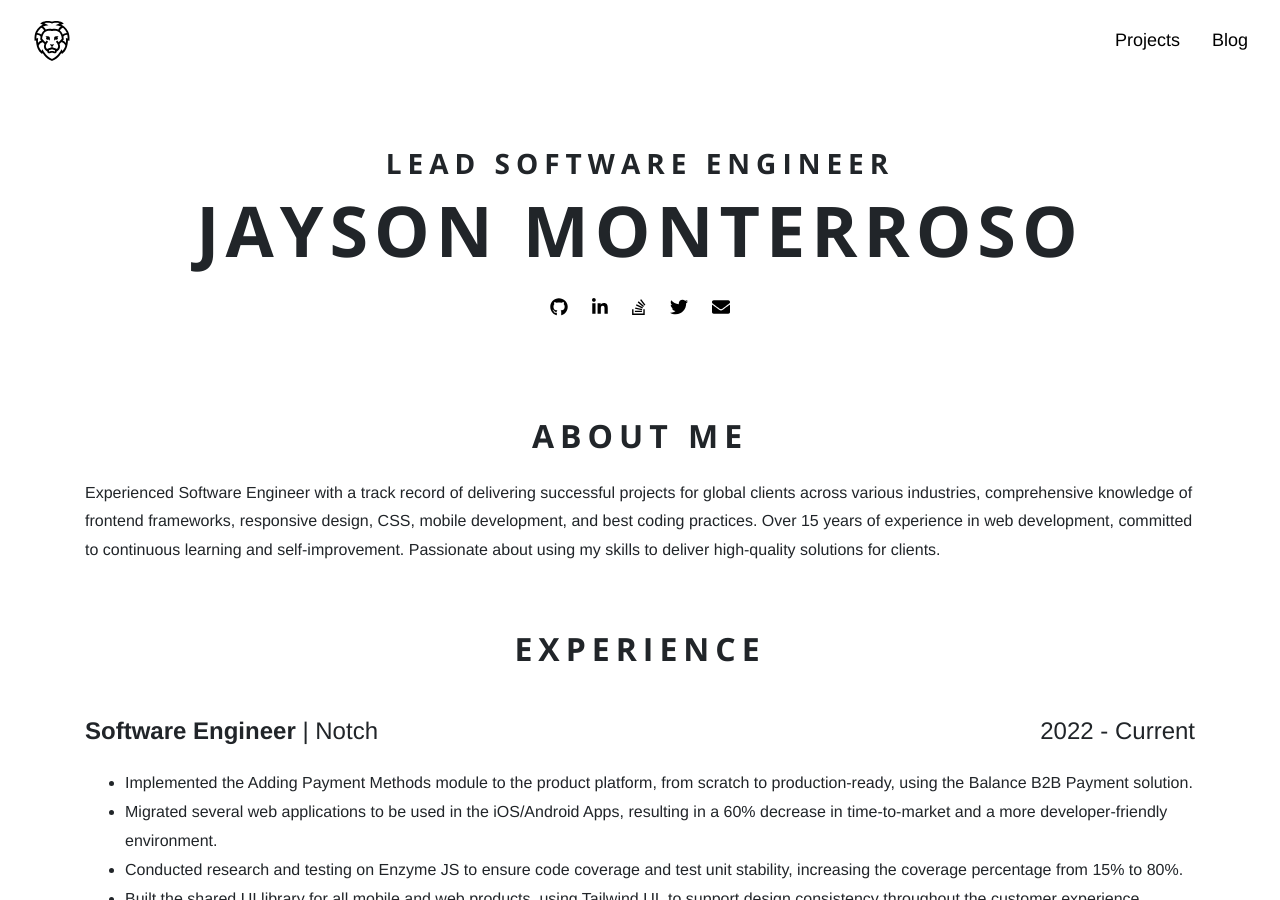
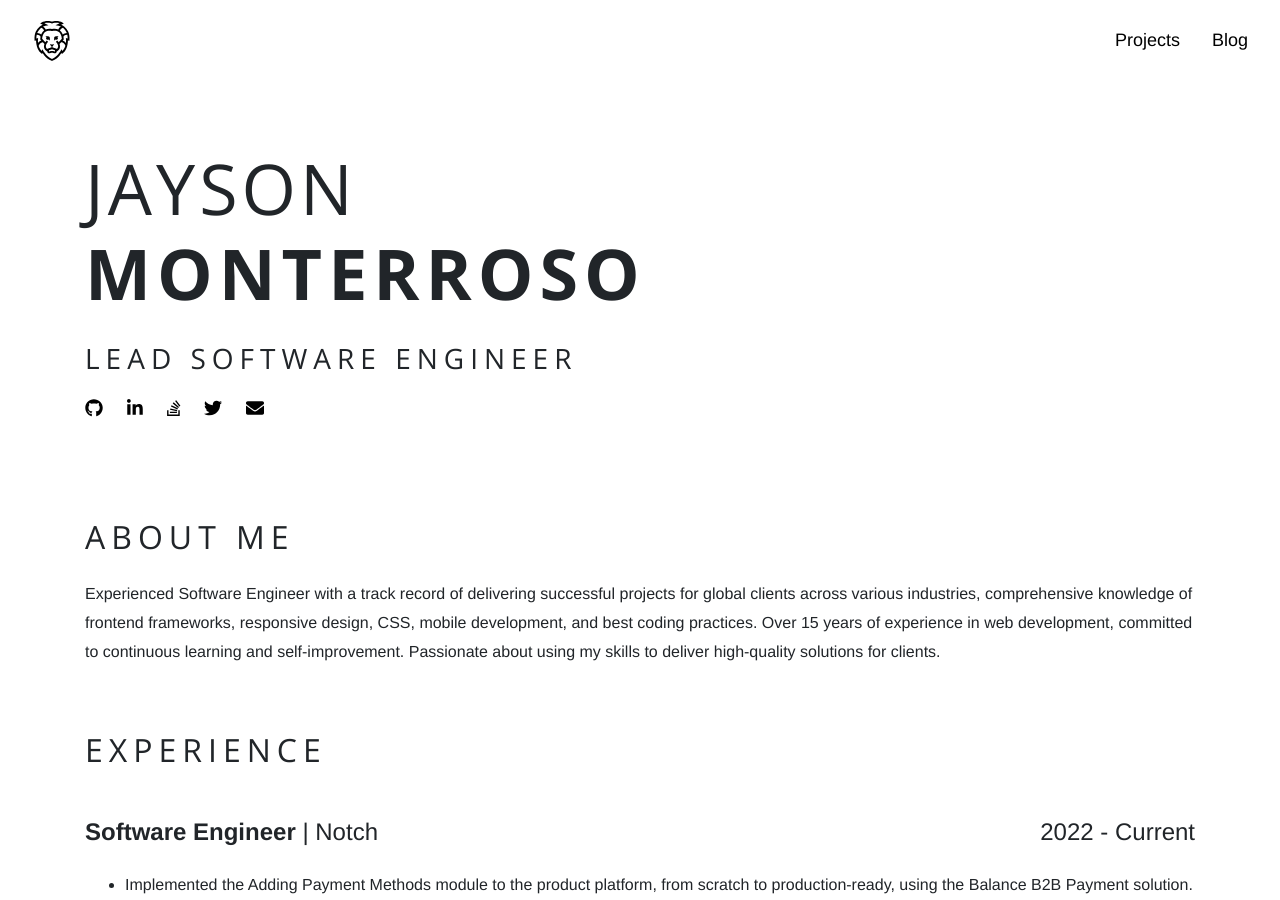
Before and after one commit to jmonterroso/jmonterroso.github.io, a Jekyll site: the page built from index.html, in a window 1280 px wide and 900 px high. Built offline with Jekyll 4.4.1, drawn with Linux system fonts in a browser that asks for light colours; nearby versions of some CDN libraries.

Commit message:
feat: design updates

```diff
--- a/_layouts/blog.html
+++ b/_layouts/blog.html
@@ -4,7 +4,7 @@ layout: core
 ---
 <div class="container my-5">
     <div class="row">
-        <div class="col-12"><h1 class="font-weight-bold">Blog</h1>
+        <div class="col-12"><h1 class="font-weight-light">Blog</h1>
             <p class="fz-20">Here is where I share my experiences, snippets and random stuff!</p>
         </div>
 
--- a/_layouts/projects.html
+++ b/_layouts/projects.html
@@ -6,7 +6,7 @@ title: Freelance Projects | Jayson Monterroso | Software Developer
     <div class="container">
         <div class="row">
             <div class="col-12">
-                <h1 class="section-title fz-32 text-center fw-800 text-uppercase mb-3">Projects</h1>
+                <h1 class="section-title text-left font-weight-light fz-32  text-uppercase mb-3">Projects</h1>
             </div>
         </div>
 
--- a/index.html
+++ b/index.html
@@ -9,10 +9,11 @@ active: home
 <section class="jumbotron bg-white jumbotron-fluid  d-flex align-items-center parallax">
     <div class="container text-center">
         <div class="row">
-            <div class="col-12">
-                <h2 class="text-uppercase fz-16 fz-md-20 fz-lg-28 ls-4">Lead Software Engineer</h2>
-                <h1 class="ls-4 text-uppercase fz-28 fz-md-40  fz-lg-70 mb-4">Jayson Monterroso </h1>
-                <div class="d-flex justify-content-center ">
+            <div class="col-12 text-left">
+
+                <h1 class="ls-4 text-uppercase fz-28 fz-md-40  fz-lg-70 mb-4"><span class="font-weight-light">Jayson</span> <br/>Monterroso </h1>
+                <h2 class="text-uppercase fz-16 fz-md-20 fz-lg-28 ls-4 font-weight-light">Lead Software Engineer</h2>
+                <div class="d-flex justify-content-start mt-4 ">
                     <a class="fz-18 mr-4 d-inline-block" aria-label="Github Profile"
                        href="https://github.com/{{ site.github_username }}" rel="noreferrer noopener"
                        target="_blank"><i class="fab fa-github"></i></a>
@@ -42,7 +43,7 @@ active: home
     <div class="row">
 
         <div class="col-md-12 col-12 mt-5 mt-md-0">
-            <h2 class="section-title fz-32 text-center  text-uppercase mb-4">
+            <h2 class="section-title fz-32 text-left font-weight-light  text-uppercase mb-4">
                 About Me</h2>
             <p>Experienced Software Engineer with a track record of delivering successful projects for global clients
                 across various industries, comprehensive knowledge of frontend frameworks, responsive design, CSS,
@@ -57,8 +58,10 @@ active: home
 </section>
 
 <section class="container-md" id="experience">
-    <div class="col-12">
-        <h3 class="section-title fz-32 text-center  text-uppercase mb-5">Experience</h3>
+    <div class="row">
+        <div class="col-12">
+            <h3 class="section-title fz-32 text-left font-weight-light  text-uppercase mb-5">Experience</h3>
+        </div>
     </div>
 
 
```
